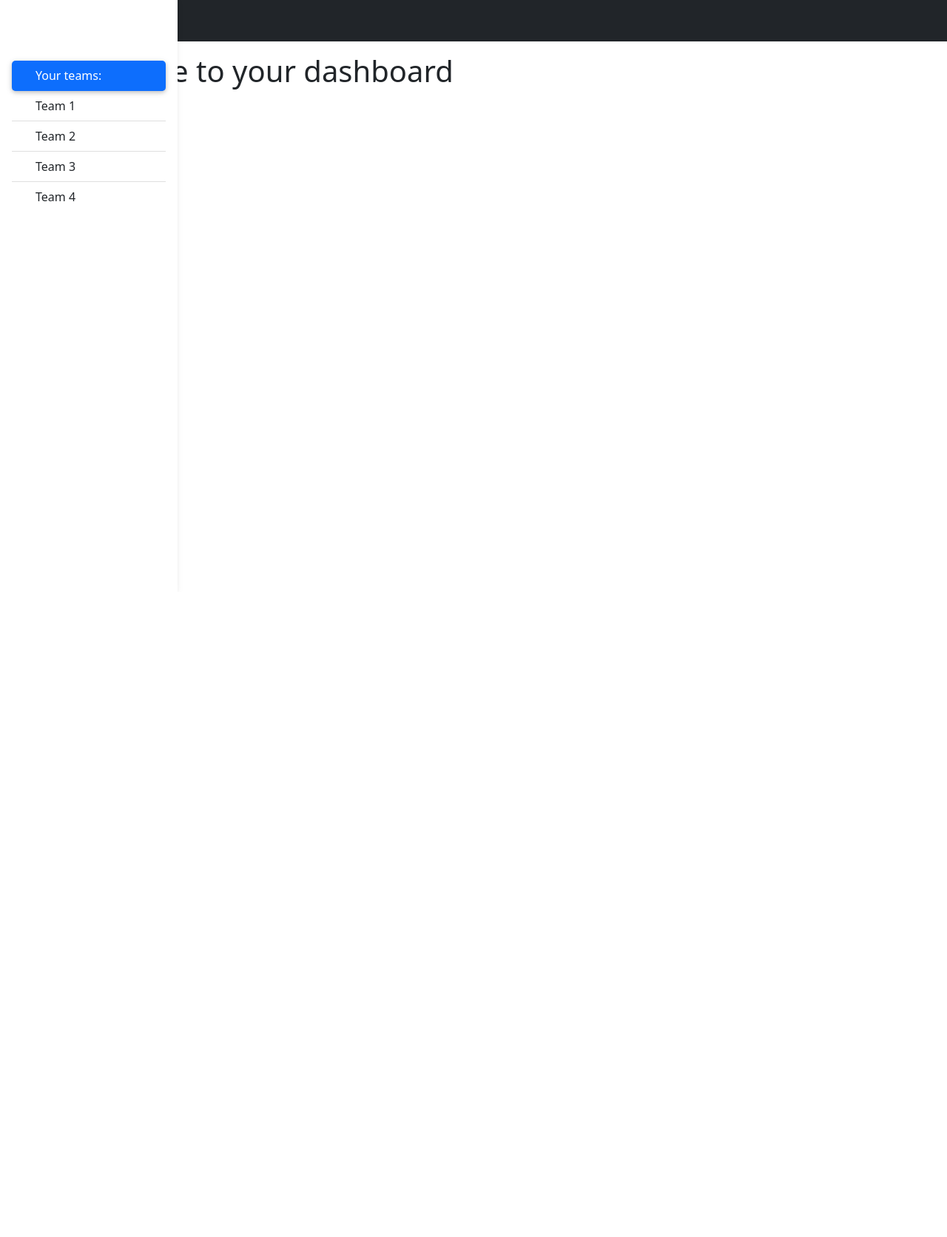
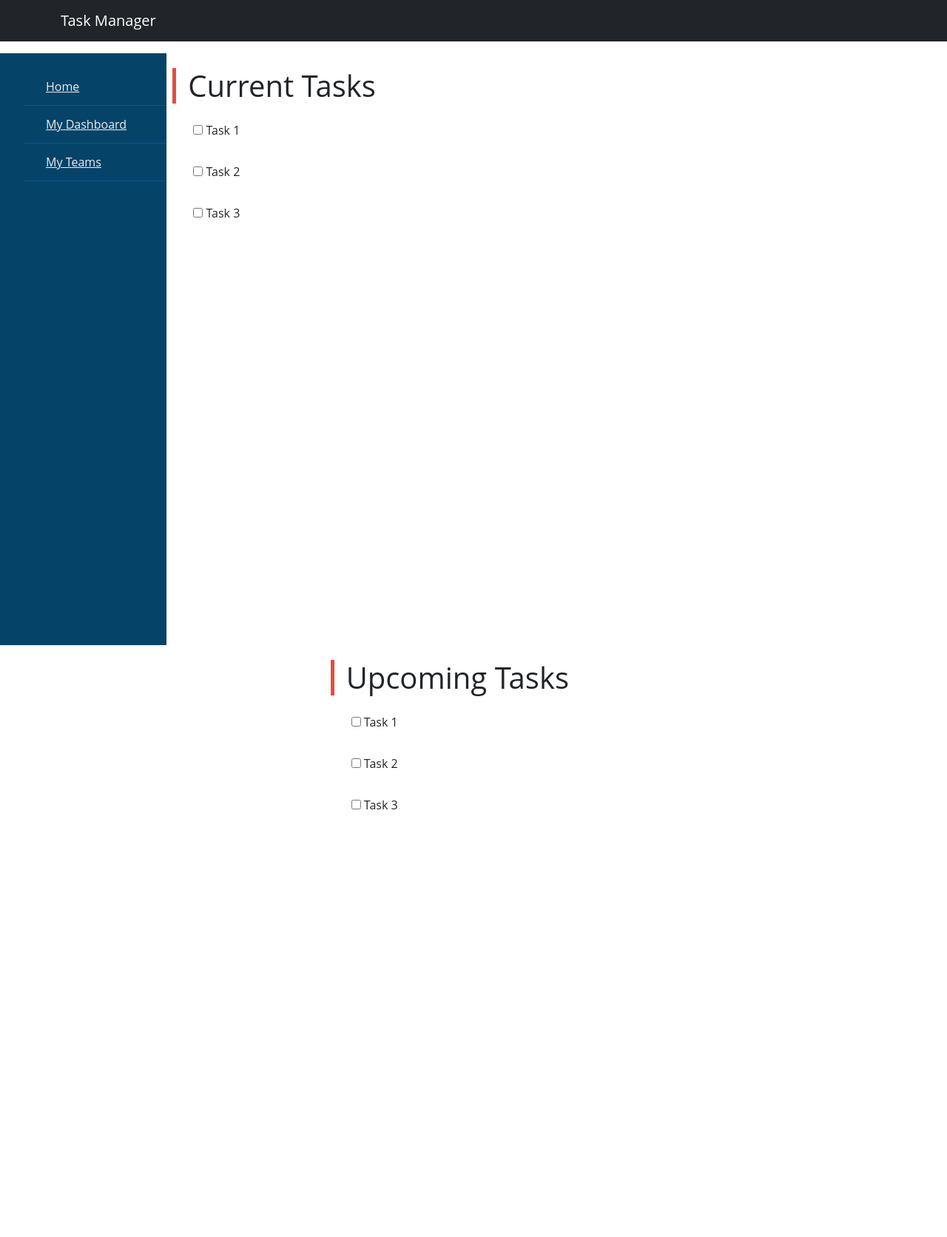
Before and after one commit to Ash281/5CCS2SEG-Team-Impala, a Django app: template tasks/templates/dashboard.html in a window 1280 px wide. Shown: the whole page at 74% size. Before the commit the page ends 272 px from the top, so only its background shows below. Run offline with Django 4.2, Linux system fonts and the light colour scheme; the template is opened without the code that fills it, so the values that code supplies are empty; some libraries are stand-ins or nearby versions.

Commit message:
Make interrface

```diff
--- a/static/custom.css
+++ b/static/custom.css
@@ -1,3 +1,5 @@
+@import url(‘https://fonts.googleapis.com/css2?family=Open+Sans&display=swap’);
+
 /*
  * Alerts
  */
@@ -35,9 +37,16 @@ h1.cover-heading {
 p.cover-text {
   font-size: 1.7rem;
 }
+.header {
+  padding: 10px;
+  text-align:  center;
+  background: rgb(5, 68, 104);
+  color: white;
+  font-size: 10px;
+}
 
 .cover-card {
-  background-color: rgba(245, 245, 245, 0.6);
+  background-color: rgba(143, 21, 21, 0.6);
   max-width: 30rem;
   padding-top: 30px;
   padding-left: 50px;
@@ -68,7 +77,7 @@ ul.errorlist {
  */
 
 .low-key {
-  color: #777777;
+  color: #a81e1e;
   font-weight: 300;
 }
 
@@ -115,34 +124,72 @@ h3.profile-title {
 }
 
 
+/* Sidebar */
 
-.sidebar {
-  position: fixed;
-  top: 0;
-  bottom: 0;
-  left: 0;
-  padding: 58px 0 0; /* Height of navbar */
-  box-shadow: 0 2px 5px 0 rgb(0 0 0 / 5%), 0 2px 10px 0 rgb(0 0 0 / 5%);
-  width: 240px;
-  z-index: 600;
+*{
+	list-style: none;
+	text-decoration: none;
+	margin: 0;
+	padding: 0;
+	box-sizing: border-box;
+	font-family: 'Open Sans', sans-serif;
 }
 
-@media (max-width: 991.98px) {
-  .sidebar {
-    width: 100%;
-    left: 0;
-  }
-}
-.sidebar .active {
-  border-radius: 5px;
-  box-shadow: 0 2px 5px 0 rgb(0 0 0 / 16%), 0 2px 10px 0 rgb(0 0 0 / 12%);
+.wrapper .sidebar{
+	background: rgb(5, 68, 104);
+	position: fixed;
+	top: 1;
+	left: 0;
+	width: 225px;
+	height: 100%;
+	padding: 20px 0;
+	transition: all 0.5s ease;
 }
 
-.sidebar-sticky {
-  position: relative;
-  top: 0;
-  height: calc(100vh - 48px);
-  padding-top: 0.5rem;
-  overflow-x: hidden;
-  overflow-y: auto; /* Scrollable contents if viewport is shorter than content. */
+.wrapper .sidebar ul li a{
+	display: block;
+	padding: 13px 30px;
+	border-bottom: 1px solid #10558d;
+	color: rgb(241, 237, 237);
+	font-size: 16px;
+	position: relative;
 }
+.wrapper .sidebar ul li a .icon{
+	color: #dee4ec;
+	width: 30px;
+	display: inline-block;
+}
+
+.wrapper .sidebar ul li a:hover,
+.wrapper .sidebar ul li a.active{
+	color: #0c7db1;
+	background:white;
+    border-right: 2px solid rgb(5, 68, 104);
+}
+.wrapper .sidebar ul li a:hover .icon,
+.wrapper .sidebar ul li a.active .icon{
+	color: #0c7db1;
+}
+.wrapper .sidebar ul li a:hover:before,
+.wrapper .sidebar ul li a.active:before{
+	display: block;
+}
+
+h1 {
+  margin: 16px 0;
+  border-left: 5px solid #e74c3c;
+  padding-left: 16px;
+}
+
+.containers {
+  padding: 20px;
+  height: 100vh;
+  display: flex;
+  flex-direction: column;
+  justify-content:baseline;
+}
+
+.containers .group {
+  padding: 8px 20px;
+  margin: 8px;
+}
--- a/task_manager/settings.py
+++ b/task_manager/settings.py
@@ -11,6 +11,7 @@ https://docs.djangoproject.com/en/4.2/ref/settings/
 """
 
 from pathlib import Path
+import os
 from django.contrib.messages import constants as messages
 
 # Build paths inside the project like this: BASE_DIR / 'subdir'.
@@ -120,6 +121,10 @@ USE_TZ = True
 
 STATIC_URL = '/static/'
 
+STATICFILES_DIRS = [
+    os.path.join(BASE_DIR,'static')
+]
+
 # Default primary key field type
 # https://docs.djangoproject.com/en/4.2/ref/settings/#default-auto-field
 
--- a/tasks/templates/base.html
+++ b/tasks/templates/base.html
@@ -5,8 +5,10 @@
 
     <meta charset="utf-8">
     <meta name="viewport" content="width=device-width, initial-scale=1">
+    <link href="{% static 'custom.css' %}" rel="stylesheet">
+    <link rel=”stylesheet” href=”https://use.fontawesome.com/releases/v5.8.1/css/all.css”>
     <link href="https://cdn.jsdelivr.net/npm/bootstrap@5.1.2/dist/css/bootstrap.min.css" rel="stylesheet" integrity="sha384-uWxY/CJNBR+1zjPWmfnSnVxwRheevXITnMqoEIeG1LJrdI0GlVs/9cVSyPYXdcSF" crossorigin="anonymous">
-    <link href="{% static 'custom.css' %}" rel="stylesheet">
+
     <link rel="stylesheet" href="https://cdn.jsdelivr.net/npm/bootstrap-icons@1.5.0/font/bootstrap-icons.css">
     <title>Task Manager</title>
     <style>
@@ -14,8 +16,8 @@
   </head>
 
   <body>
+    {% block body %}
 
-    {% block body %}
     {% endblock %}
     <script src="https://cdn.jsdelivr.net/npm/@popperjs/core@2.10.2/dist/umd/popper.min.js" integrity="sha384-7+zCNj/IqJ95wo16oMtfsKbZ9ccEh31eOz1HGyDuCQ6wgnyJNSYdrPa03rtR1zdB" crossorigin="anonymous"></script>
     <script src="https://cdn.jsdelivr.net/npm/bootstrap@5.1.2/dist/js/bootstrap.min.js" integrity="sha384-PsUw7Xwds7x08Ew3exXhqzbhuEYmA2xnwc8BuD6SEr+UmEHlX8/MCltYEodzWA4u" crossorigin="anonymous"></script>
--- a/tasks/templates/base_content.html
+++ b/tasks/templates/base_content.html
@@ -1,8 +1,11 @@
 {% extends 'base.html' %}
 {% block body %}
+
   {% include 'partials/navbar.html' %}
+  {% include 'partials/sidebar.html' %}
   {% include 'partials/messages.html' %}
+
   {% block content %}
   {% endblock %}
-  {% include 'partials/sidebar.html' %}
+
 {% endblock %}
--- a/tasks/templates/dashboard.html
+++ b/tasks/templates/dashboard.html
@@ -1,12 +1,46 @@
 {% extends 'base_content.html' %}
 {% block content %}
-<div class="container">
+<div class = "col-sm-12  col-md-6 offset-md-2">
+  <div class="containers">
+    <h1>Current Tasks</h1>
 
-  <div class="row">
-    <div class="col-12">
-      <h1 class="center">Welcome to your dashboard {{ user.username }}</h1>
+    <div class="group">
+      <input type="checkbox" id="xd" />
+      <label for="xd">Task 1</label>
+    </div>
+
+    <div class="group">
+      <input type="checkbox" id="figma" />
+      <label for="figma">Task 2</label>
+    </div>
+
+    <div class="group">
+      <input type="checkbox" id="sketch" />
+      <label for="sketch">Task 3</label>
     </div>
   </div>
 </div>
 
+<div class = "col-sm-12  col-md-6 offset-md-4">
+  <div class="containers">
+    <h1>Upcoming Tasks</h1>
+
+    <div class="group">
+      <input type="checkbox" id="s" />
+      <label for="s">Task 1</label>
+    </div>
+
+    <div class="group">
+      <input type="checkbox" id="ss" />
+      <label for="ss">Task 2</label>
+    </div>
+
+    <div class="group">
+      <input type="checkbox" id="sss" />
+      <label for="sss">Task 3</label>
+    </div>
+  </div>
+</div>
+
+
 {% endblock %}
--- a/tasks/templates/partials/sidebar.html
+++ b/tasks/templates/partials/sidebar.html
@@ -1,34 +1,26 @@
-<nav id="sidebarMenu" class="col-md-3 collapse d-lg-block sidebar collapse bg-white">
-    <div class="position-sticky">
-        <div class="list-group list-group-flush mx-3 mt-4">
-            <button type="button" class="list-group-item list-group-item-action py-2 ripple active" onclick="changeActive('dashboard')">
-                <i class="fas fa-tachometer-alt fa-fw me-3"></i><span>Your teams:</span>
-            </button>
-            <button type="button" class="list-group-item list-group-item-action py-2 ripple" onclick="changeActive('team1')">
-                <i class="fas fa-chart-area fa-fw me-3"></i><span>Team 1</span>
-            </button>
-            <button type="button" class="list-group-item list-group-item-action py-2 ripple" onclick="changeActive('team2')">
-                <i class="fas fa-lock fa-fw me-3"></i><span>Team 2</span>
-            </button>
-            <button type="button" class="list-group-item list-group-item-action py-2 ripple" onclick="changeActive('team3')">
-                <i class="fas fa-lock fa-fw me-3"></i><span>Team 3</span>
-            </button>
-            <button type="button" class="list-group-item list-group-item-action py-2 ripple" onclick="changeActive('team4')">
-                <i class="fas fa-lock fa-fw me-3"></i><span>Team 4</span>
-            </button>
-        </div>
-    </div>
-</nav>
+<div class="wrapper">
+    <div class="sidebar">
+        <ul>
+            <li>
+                <a href=”#” class=”active”>
+                    <span class=”icon”><i class=”fas fa-home”></i></span>
+                    <span class=”item”>Home</span>
+                </a>
+            </li>
+            <li>
+                <a href=”#”>
+                    <span class=”icon”><i class=”fas fa-desktop”></i></span>
+                    <span class=”item”>My Dashboard</span>
+                </a>
+            </li>
+            <li>
+                <a href=”#”>
+                    <span class=”icon”><i class=”fas fa-desktop”></i></span>
+                    <span class=”item”>My Teams</span>
+                </a>
+            </li>
 
 
-<script>
-    function changeActive(tab) {
-        // Remove the 'active' class from all items
-        const items = document.querySelectorAll('.list-group-item');
-        items.forEach(item => item.classList.remove('active'));
-
-        // Add the 'active' class to the clicked item
-        const clickedItem = document.querySelector(`[onclick="changeActive('${tab}')]`);
-        clickedItem.classList.add("active");
-    }
-</script>
+</ul>
+    </div>
+  </div>
```
